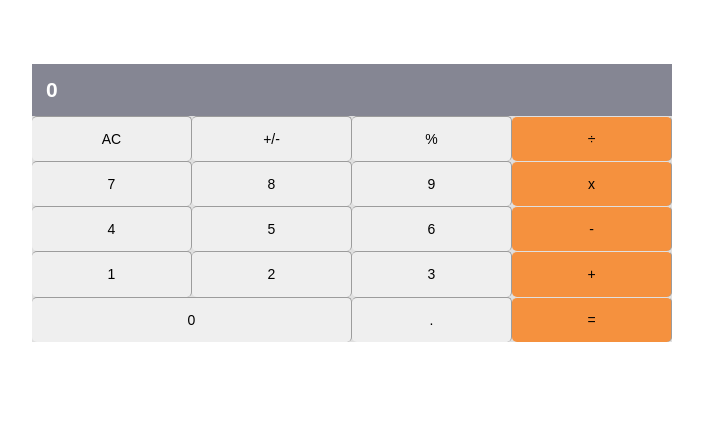
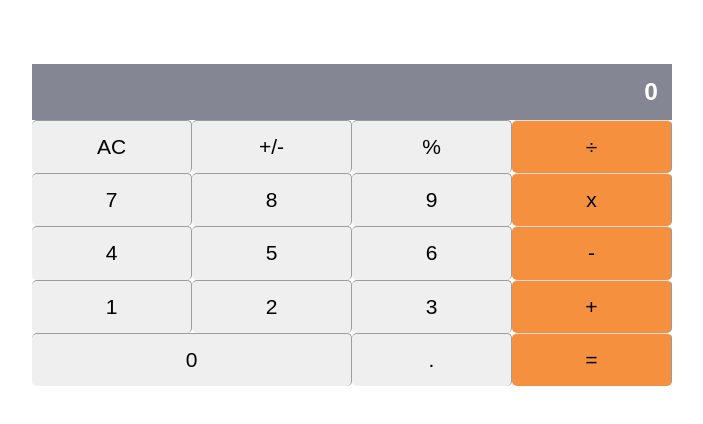
Before and after one commit to akos29/math-magicians, a React (Create React App) app: page / in a window 1280 px wide. Shown: the top 424 px of the page, without its empty margins (288-991 px from the left). Built offline with nearby package versions, Linux system fonts and the light colour scheme.

Commit message:
Update the class based components to function based and update coresponding design

```diff
--- a/src/index.css
+++ b/src/index.css
@@ -22,7 +22,7 @@
 }
 
 .calc {
-  background-color: var(--secondary);
+  background-color: transparent;
   width: 50%;
   margin: 5% auto;
 }
@@ -36,18 +36,19 @@
 
 .row-group .result {
   display: flex;
-  align-items: flex-end;
+  text-align: end;
   justify-content: flex-end;
   background-color: var(--bg-color);
   width: 100%;
   padding: 1rem;
   color: white;
-  font-size: 1.5rem;
+  font-size: 1.75rem;
   font-weight: 600;
 }
 
 .keys {
   display: flex;
+  font-size: 1.5rem;
   width: 25%;
   align-items: center;
   justify-content: center;
```
